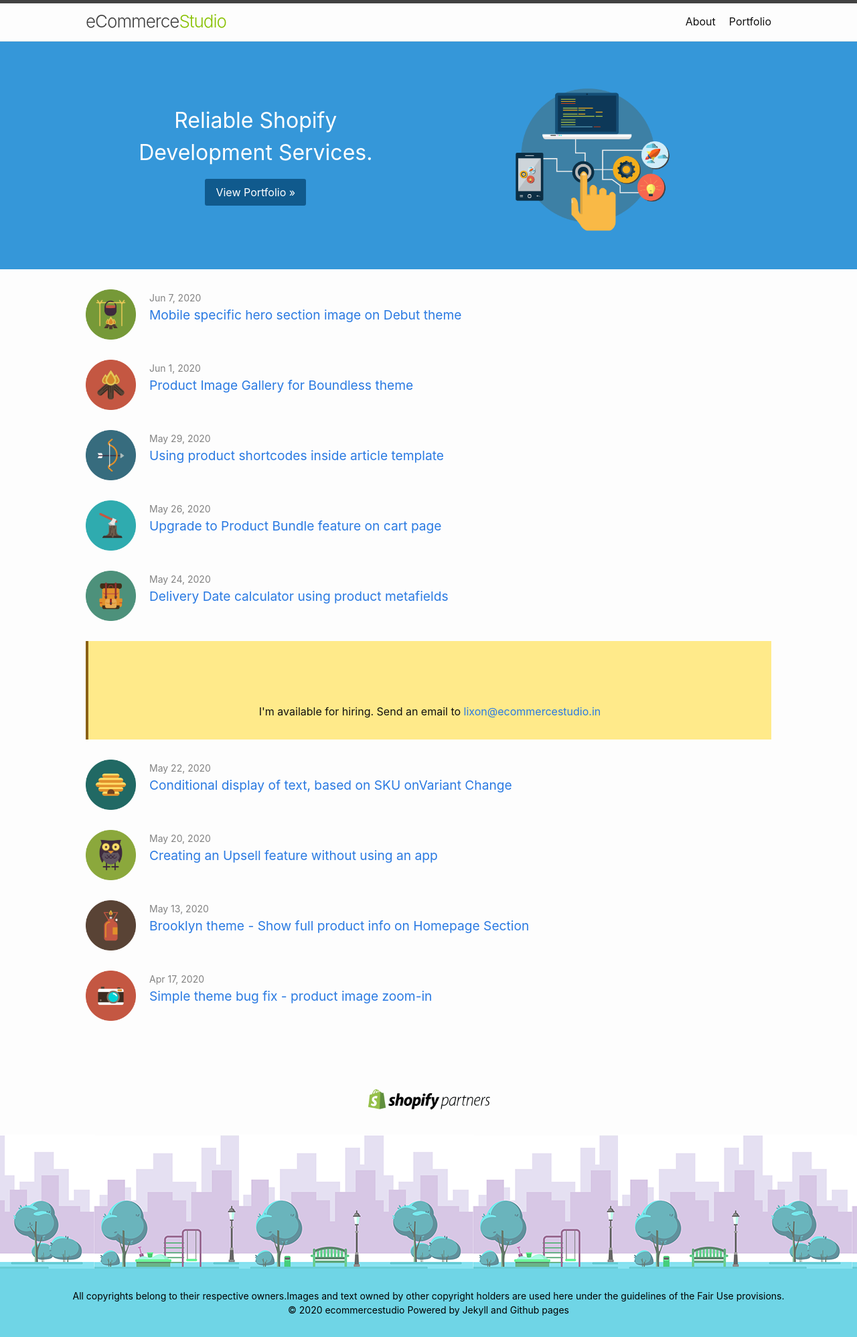
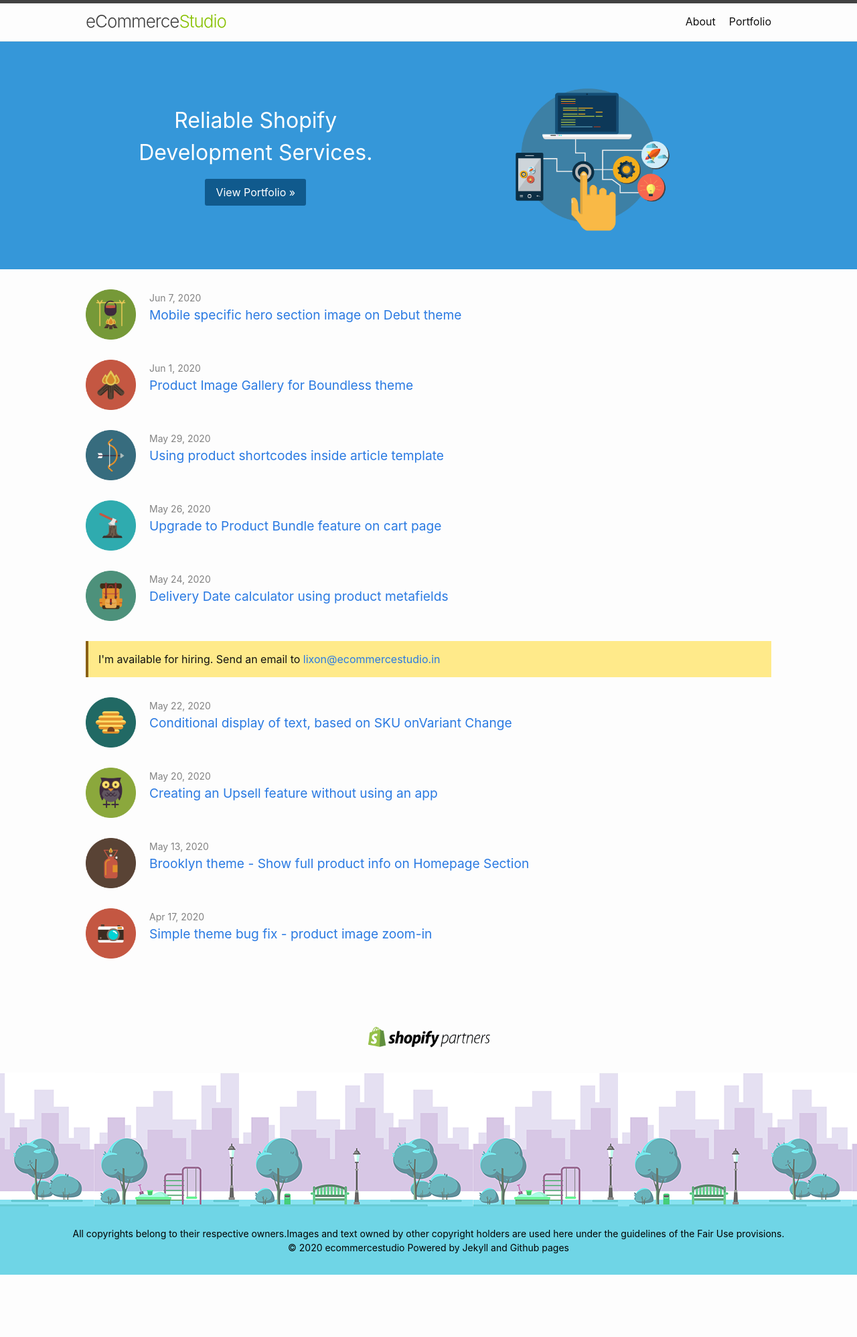
Before and after one commit to lixonic/ecommercestudio, a Jekyll site: the page built from index.markdown, in a window 1280 px wide. Shown: the whole page at 67% size. Built offline with Jekyll 4.4.1, drawn with Linux system fonts in a browser that asks for light colours; after the commit the page ends 1903 px from its top, so only the background shows below that.

Commit message:
fix alert spacing issue

```diff
--- a/assets/css/style.scss
+++ b/assets/css/style.scss
@@ -177,6 +177,10 @@
         margin-right: 20px;
       }
    }
+   li.alert p:nth-child(1), li.alert p:nth-child(2) {
+      display: none;
+   }
+   li.alert p{ margin-bottom: 0; text-align: left;}
   }
   @media (max-width: 800px){
     .testimonials{
```
